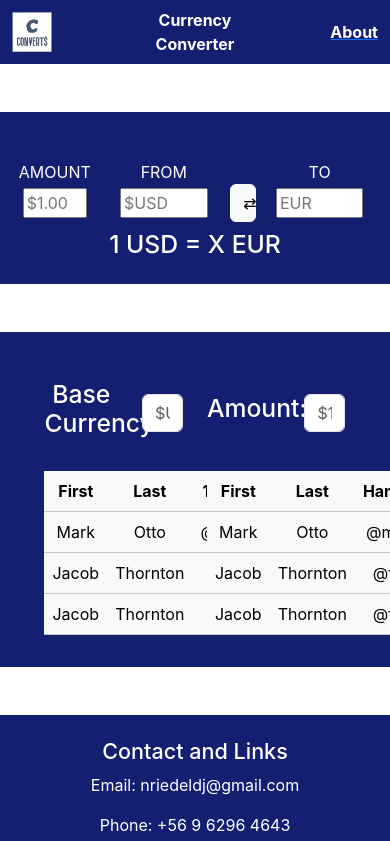
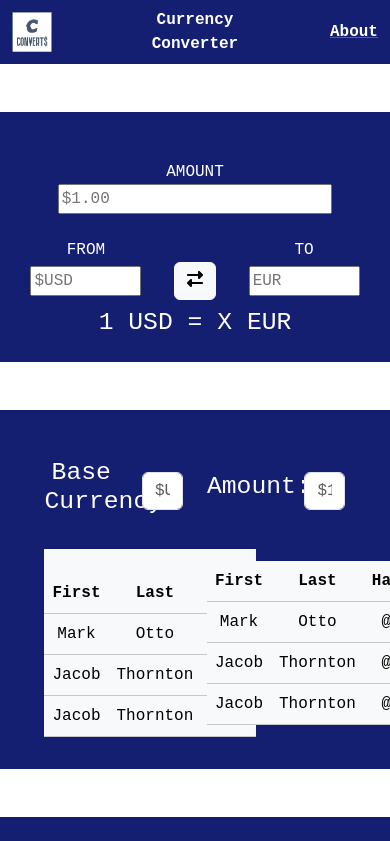
Before and after one commit to NRDJ/currency-converter.github.io, a React (Create React App) app in the folder app/: page / in a window 390 px wide. Shown: the top 841 px of the page. Built offline with nearby package versions, Linux system fonts and the light colour scheme.

Commit message:
feature: make converter responsive by reordering the elements inside the container under the 576px(small) breakpoint

```diff
--- a/app/src/App.css
+++ b/app/src/App.css
@@ -41,6 +41,10 @@
 
 /* html */
 
+html {
+  font-style: Monospace;
+}
+
 @media only screen and (max-width: 1601px) {
   nav p  {
     font-size: 36px;
@@ -81,7 +85,7 @@
   }
 }
 
-@media only screen and (max-width: 577px) {
+@media only screen and (max-width: 546px) {
   nav p  {
     font-size: 16px;
   }
--- a/app/src/App.js
+++ b/app/src/App.js
@@ -1,11 +1,12 @@
 import logo from './static/logo.png';
 import './App.css';
-import { FontAwesomeIcon } from '@fortawesome/react-fontawesome'
-import { faLinkedinIn, faGithub } from '@fortawesome/free-brands-svg-icons'
+import { FontAwesomeIcon } from '@fortawesome/react-fontawesome';
+import { faLinkedinIn, faGithub} from '@fortawesome/free-brands-svg-icons';
+import { faRightLeft } from '@fortawesome/free-solid-svg-icons';
 
 const linkedin =<FontAwesomeIcon icon={faLinkedinIn} />
 const github =<FontAwesomeIcon icon={faGithub} />
-
+const arrows = <FontAwesomeIcon icon={faRightLeft} />
 
 const Navbar = () => {
   return (
@@ -29,7 +30,30 @@ const Navbar = () => {
 
 const Converter = () => {
   return (
-    <div class="container mt-5 mb-5 pb-3 pt-5" id="main-converter">
+    <div>
+      <div class="container mt-5 mb-5 pb-3 pt-5 d-sm-none" id="main-converter">
+        <div class="row justify-content-center align-items-center text-center g-2">
+          <div class="col-12">AMOUNT</div>
+        </div>
+        <div class="row justify-content-center align-items-center text-center g-2">
+          <div class="col-12"><input class="w-75" placeholder="$1.00" type="text" id="fname" name="fname"></input></div>
+        </div>
+        <div class="row justify-content-center align-items-center text-center g-2 mt-3">
+          <div class="col-5">FROM</div>
+          <div class="col-2"></div>
+          <div class="col-5">TO</div>
+        </div>
+        <div class="row justify-content-center align-items-center text-center g-2">
+          <div class="col-5"><input class="w-75" placeholder="$USD" type="text" id="fname" name="fname"></input></div>
+          <div class="col-2"><a name="" id="btn-arrows" class="btn btn-light" href="#" role="button">{arrows}</a></div>
+          <div class="col-5"><input class="w-75" placeholder="EUR" type="text" id="fname" name="fname"></input></div>
+        </div>
+        <div class="row justify-content-center align-items-center text-center g-2">
+          <div class="col mt-3"><h2>1 USD = X EUR</h2></div>
+        </div>
+      </div>
+      {/* ----------- */}
+      <div class="container mt-5 mb-5 pb-3 pt-5 d-none d-sm-block" id="main-converter">
         <div class="row justify-content-center align-items-center text-center g-2">
           <div class="col-3">AMOUNT</div>
           <div class="col-4">FROM</div>
@@ -39,11 +63,12 @@ const Converter = () => {
         <div class="row justify-content-center align-items-center text-center g-2">
           <div class="col-3"><input class="w-75" placeholder="$1.00" type="text" id="fname" name="fname"></input></div>
           <div class="col-4"><input class="w-75" placeholder="$USD" type="text" id="fname" name="fname"></input></div>
-        <div class="col-1"><a name="" id="" class="btn btn-light w-75" href="#" role="button"><span>&#8644;</span></a></div>
+          <div class="col-1"><a name="" id="btn-arrows" class="btn btn-light" href="#" role="button">{arrows}</a></div>
           <div class="col-4"><input class="w-75" placeholder="EUR" type="text" id="fname" name="fname"></input></div>
         </div>
         <div class="row justify-content-center align-items-center text-center g-2">
           <div class="col mt-3"><h2>1 USD = X EUR</h2></div>
+        </div>
       </div>
     </div>
   );
--- a/app/src/index.css
+++ b/app/src/index.css
@@ -1,6 +1,6 @@
 body {
   margin: 0;
-  font-family: -apple-system, BlinkMacSystemFont, 'Segoe UI', 'Roboto', 'Oxygen',
+  font-family: Monospace, -apple-system, BlinkMacSystemFont, 'Segoe UI', 'Roboto', 'Oxygen',
     'Ubuntu', 'Cantarell', 'Fira Sans', 'Droid Sans', 'Helvetica Neue',
     sans-serif;
   -webkit-font-smoothing: antialiased;
```
Lines whose indentation alone changed are shown as unchanged.
